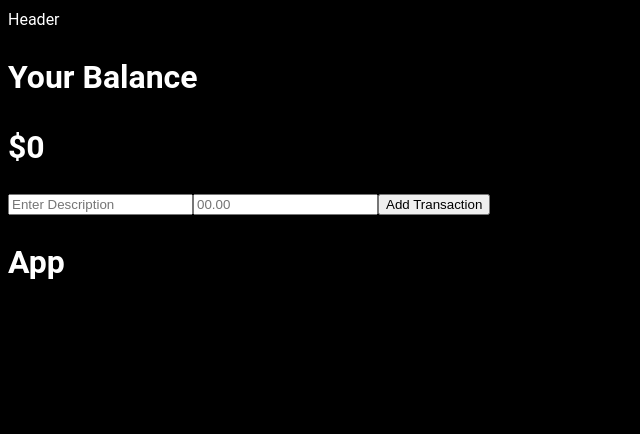
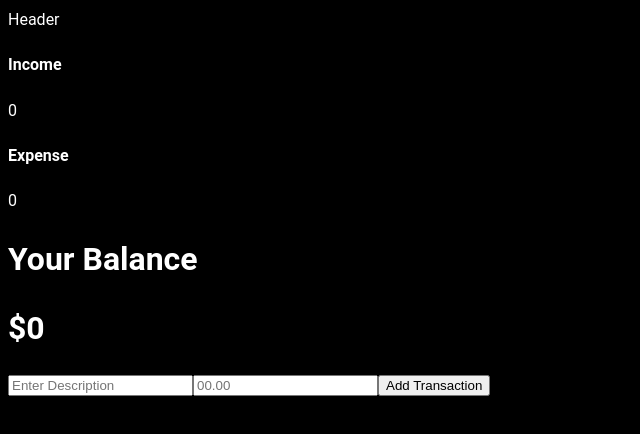
Before and after one commit to ivansanguezax/react-expense-tracker, a React (Vite) app: page / in a window 1280 px wide. Shown: the top 434 px of the page, without its empty margins (0-640 px from the left). Built offline with nearby package versions, Linux system fonts and the light colour scheme.

Commit message:
[ET-006-IncomeExpenses&Expense]

```diff
--- a/src/App.jsx
+++ b/src/App.jsx
@@ -3,15 +3,17 @@ import Header from "./components/Header";
 import Balance from "./components/Balance";
 import TransactionForm from "./components/transactions/TransactionForm";
 import TransactionList from "./components/transactions/TransactionList";
+import IncomeExpenses from "./components/IncomeExpenses";
+
 
 export default function App() {
   return (
     <GlobalProvider>
       <Header />
+      <IncomeExpenses/>
       <Balance />
       <TransactionForm />
       <TransactionList />
-      <h1>App</h1>
     </GlobalProvider>
   )
 }
--- /dev/null
+++ b/src/components/IncomeExpenses.jsx
@@ -0,0 +1,26 @@
+import { UseGlobalState } from "../context/GlobalState";
+
+export default function IncomeExpenses() {
+  const { transactions } = UseGlobalState();
+  const amounts = transactions.map((transaction) => transaction.amount);
+  const income = amounts
+    .filter((item) => item > 0)
+    .reduce((acc, item) => (acc += item), 0);
+
+  const expense = amounts
+    .filter((item) => item < 0)
+    .reduce((acc, item) => (acc += item), 0) * -1;
+
+  return (
+    <>
+      <div>
+        <h4>Income</h4>
+        <p>{income}</p>
+      </div>
+      <div>
+        <h4>Expense</h4>
+        <p>{expense}</p>
+      </div>
+    </>
+  );
+}
```
